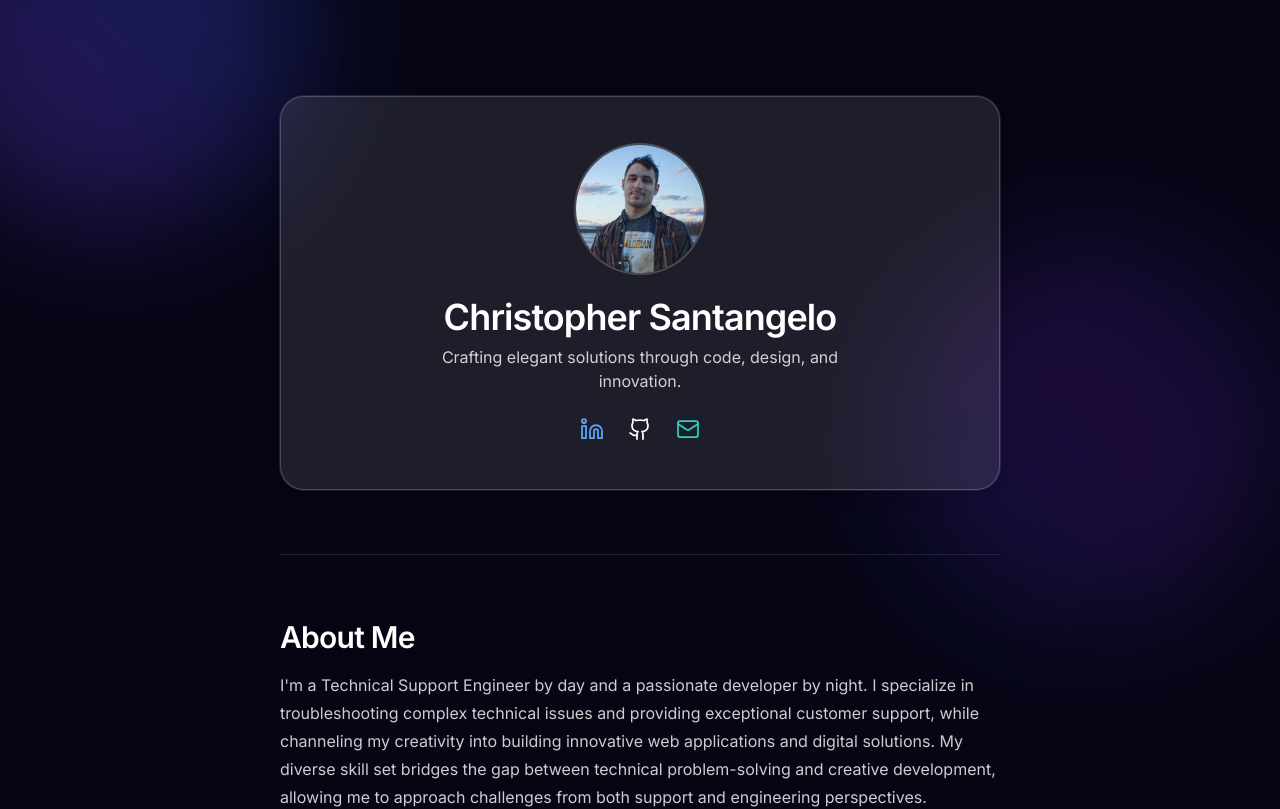
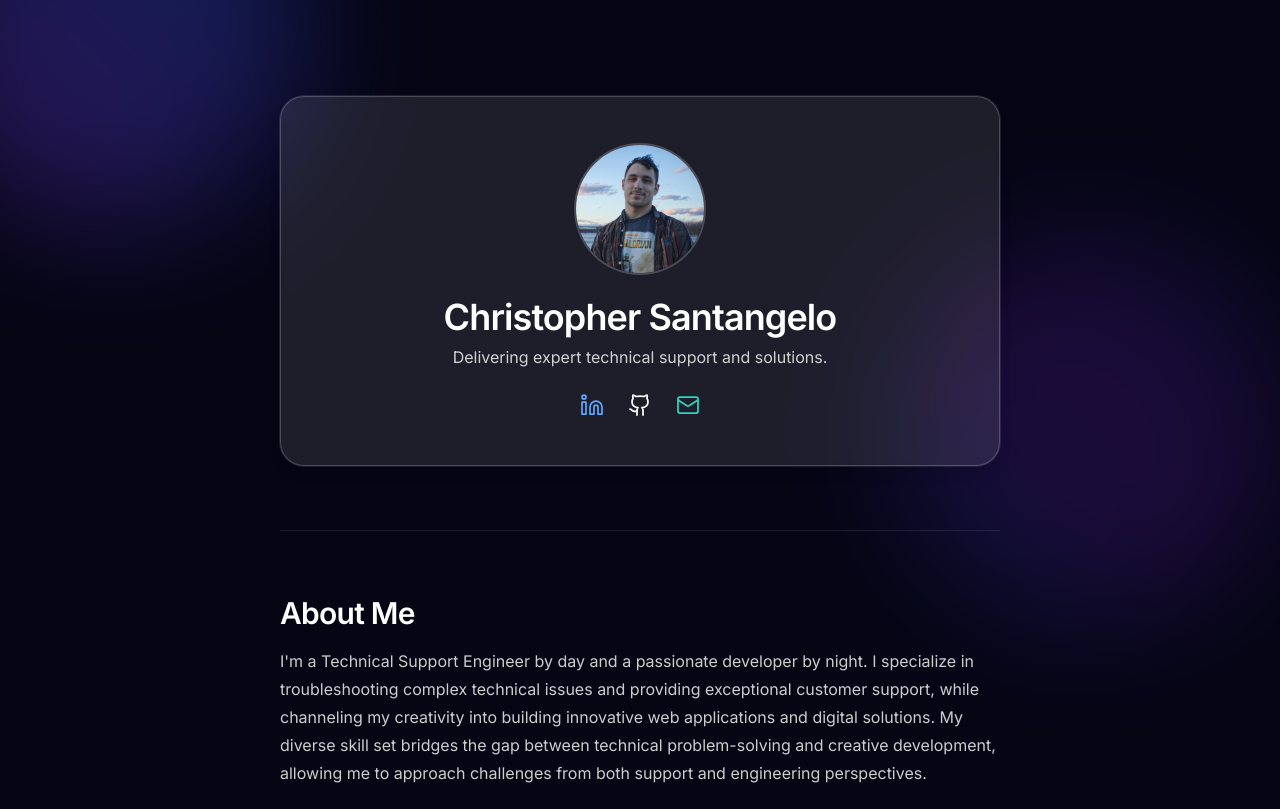
Before and after one commit to spazman2c/santangelo.me, a Next.js app: page / in a window 1280 px wide. Shown: the top 809 px of the page. Built offline with nearby package versions, Linux system fonts and the light colour scheme.

Commit message:
Update page.tsx
fix

```diff
--- a/src/app/page.tsx
+++ b/src/app/page.tsx
@@ -42,7 +42,7 @@ export default function Home() {
             Christopher Santangelo
           </h1>
           <p className="text-white/80 text-center max-w-md mb-6">
-            Crafting elegant solutions through code, design, and innovation.
+            Delivering expert technical support and solutions.
           </p>
 
           {/* Contact Links */}
```
